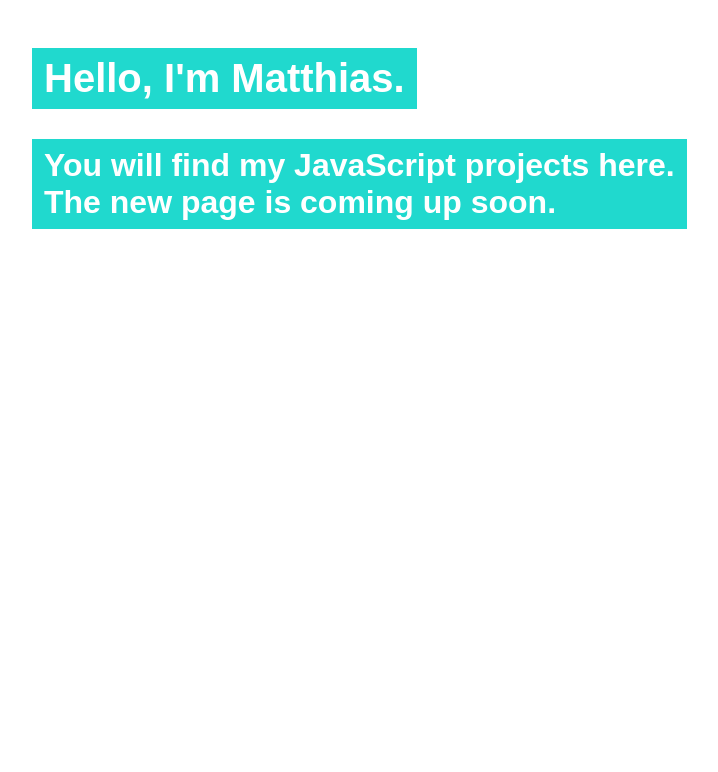
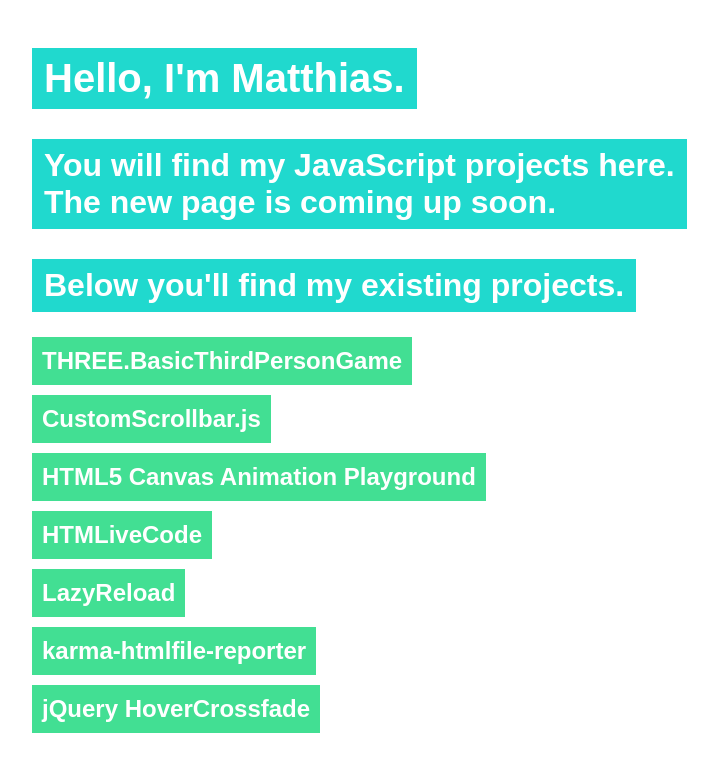
Before and after one commit to matthias-schuetz/matthias-schuetz.github.com, a plain HTML site: page index.html in a window 1280 px wide. Shown: the whole page, without its empty margins (11-729 px from the left). Drawn offline with Linux system fonts and the light colour scheme.

Commit message:
Updated index.html

```diff
--- a/index.html
+++ b/index.html
@@ -23,11 +23,45 @@
 			p.small {
 				font-size:0.8em;
 			}
+
+			ul {
+				margin:0;
+				padding:0;
+				list-style-type:none;
+				float:left;
+				clear:both;
+			}
+
+			li {
+				margin-bottom:10px;
+				font-size:0.6em;
+				float:left;
+				clear:both;
+			}
+
+			a {
+				padding:10px;
+				color:#ffffff;
+				background:#42df93;
+				text-decoration:none;
+				float:left;
+				clear:both;
+			}
 		</style>
 	</head>
 
 	<body>
 		<p>Hello, I'm Matthias.</p>
 		<p class="small">You will find my JavaScript projects here. <br />The new page is coming up soon.</p>
+		<p class="small">Below you'll find my existing projects.</p>
+		<ul>
+			<li><a href="http://matthiasschuetz.com/three-basicthirdpersongame/">THREE.BasicThirdPersonGame</a></li>
+			<li><a href="https://github.com/matthias-schuetz/CustomScrollbar">CustomScrollbar.js</a></li>
+			<li><a href="http://htmlivecode.com/canvas-animation-playground/">HTML5 Canvas Animation Playground</a></li>
+			<li><a href="http://htmlivecode.com/">HTMLiveCode</a></li>
+			<li><a href="https://github.com/matthias-schuetz/LazyReload">LazyReload</a></li>
+			<li><a href="https://github.com/matthias-schuetz/karma-htmlfile-reporter">karma-htmlfile-reporter</a></li>
+			<li><a href="https://github.com/matthias-schuetz/HoverCrossfade">jQuery HoverCrossfade</a></li>
+		</ul>
 	</body>
 </html>
```
